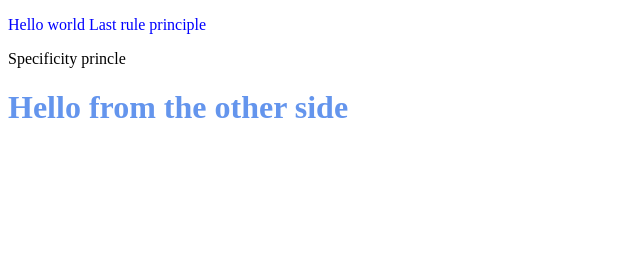
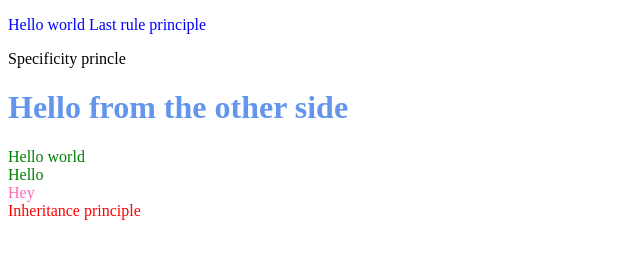
Before and after one commit to PranishShresth/socAus, a plain HTML site: page css/rules.html in a window 1280 px wide. Shown: the whole page, without its empty margins (0-640 px from the left). Drawn offline with Linux system fonts and the light colour scheme.

Commit message:
inheritance principle

```diff
--- a/css/rules.html
+++ b/css/rules.html
@@ -23,6 +23,17 @@
       h1 {
         color: cornflowerblue !important;
       }
+
+      .parent .child {
+        color: green;
+      }
+      .child {
+        color: hotpink;
+      }
+
+      .parent1 {
+        color: red;
+      }
     </style>
   </head>
   <body>
@@ -36,5 +47,18 @@
         Hello from the other side
       </h1>
     </div>
+
+    <div class="parent">
+      <div class="child">
+        Hello world
+        <div class="child2">
+          <div class="child3">Hello</div>
+        </div>
+      </div>
+    </div>
+    <div class="child">Hey</div>
+    <div class="parent1">
+      <div>Inheritance principle</div>
+    </div>
   </body>
 </html>
```
